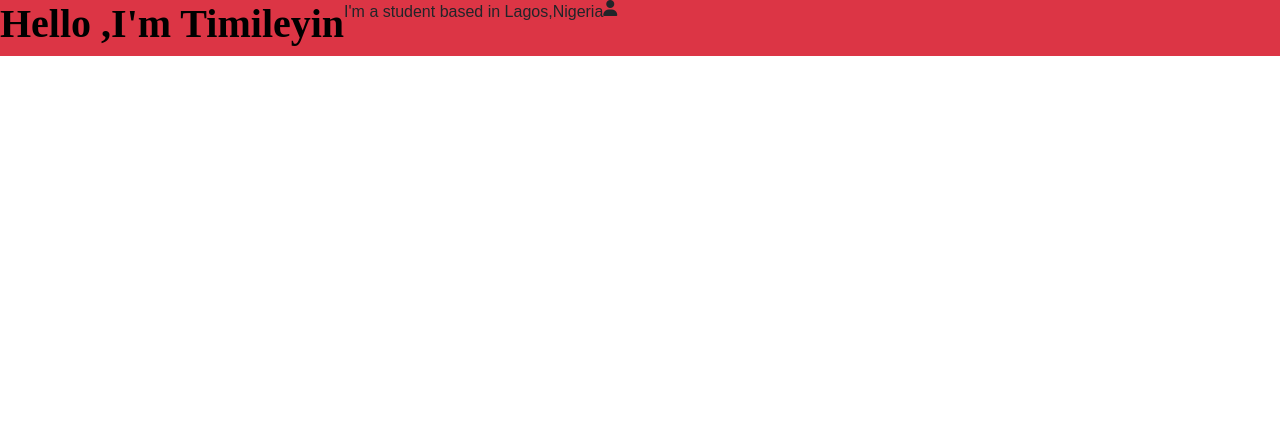
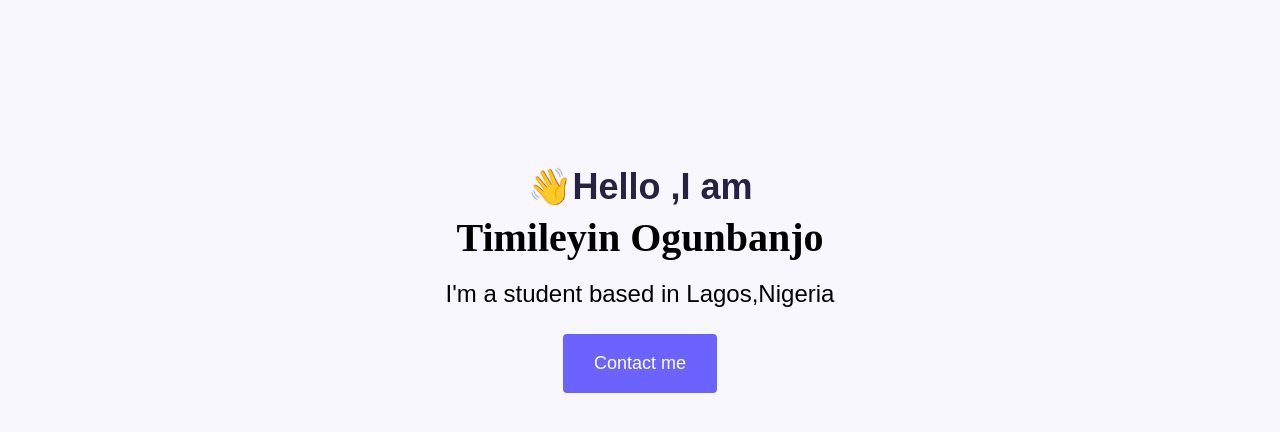
Before and after one commit to TafaraO/portfolio-project, a plain HTML site: page index.html in a window 1280 px wide. Drawn offline with nearby package versions, Linux system fonts and the light colour scheme.

Commit message:
changed the code

```diff
--- a/index.html
+++ b/index.html
@@ -24,10 +24,13 @@
     <title>Document</title>
   </head>
   <body>
-    <div class="d-flex bg-danger">
-      <h1>Hello ,I'm Timileyin</h1>
-      <p>I'm a student based in Lagos,Nigeria</p>
-      <i class="fa-sharp fa-solid fa-user"></i>
+    <div class="big">
+      <p>👋Hello ,I am</p>
+      <h1>Timileyin Ogunbanjo</h1>
+      <h2 class="mb-3">I'm a student based in Lagos,Nigeria</h2>
+      <div>
+        <a href="#" class="btn btn-branding">Contact me</a>
+      </div>
     </div>
   </body>
 </html>
--- a/style/portfolio.css
+++ b/style/portfolio.css
@@ -1,10 +1,55 @@
-h1 {
+:root {
+  --primary-color: #6c63ff;
+  --secondary-color: #f9f7fe;
+  --heading-font-family: "playfair Display", serif;
+  --deafault-font-family: "Poppins", sans-serif;
+}
+
+body {
+  font-family: var(--deafault-font-family);
+}
+
+h1,
+h2,
+h3,
+h4,
+h5,
+h6 {
   color: black;
-  font-family: "playfair Display", serif;
+  font-family: var(--heading-font-family);
   font-weight: bold;
 }
 
 p {
-  font-family: "Poppins", sans-serif;
+  font-family: var(--deafault-font-family);
   font-weight: normal;
 }
+
+.big {
+  background: var(--secondary-color);
+  text-align: center;
+  padding: 160px 0;
+}
+
+.big p {
+  font-size: 36px;
+  margin: 0;
+  font-weight: bold;
+  color: #272142;
+}
+
+.big h2 {
+  font-family: var(--deafault-font-family);
+  line-height: 2;
+  font-size: 24px;
+  font-weight: normal;
+}
+
+.btn-branding {
+  background: var(--primary-color);
+  border-radius: 4px;
+  color: white;
+  font-size: 18px;
+  line-height: 27px;
+  padding: 15px 30px;
+}
```
